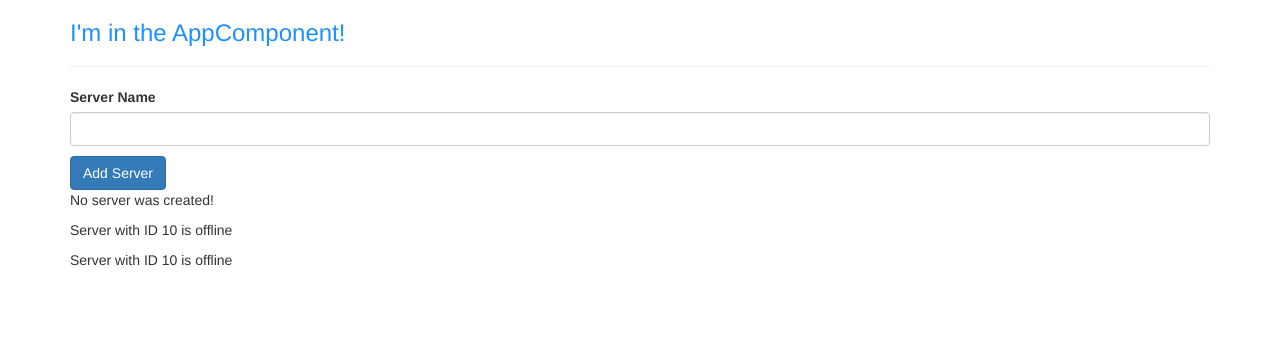
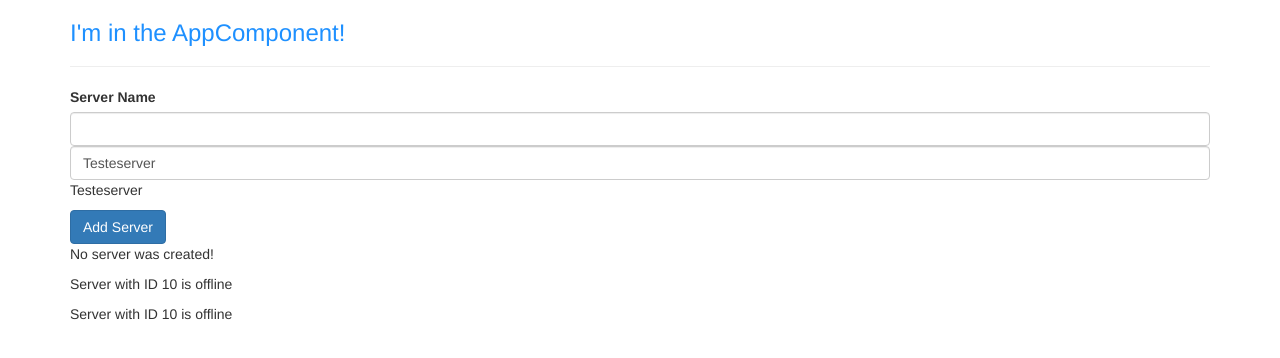
Before and after one commit to pedromonteiro01/AngularJS, an Angular app in the folder my-first-app/: page / in a window 1280 px wide. Shown: the top 358 px of the page. Built offline with nearby package versions, Linux system fonts and the light colour scheme.

Commit message:
two way databinding

```diff
--- a/my-first-app/src/app/app.module.ts
+++ b/my-first-app/src/app/app.module.ts
@@ -1,4 +1,5 @@
 import { NgModule } from '@angular/core';
+import { FormsModule } from '@angular/forms';
 import { BrowserModule } from '@angular/platform-browser';
 
 import { AppComponent } from './app.component';
@@ -12,7 +13,8 @@
     ServersComponent
   ],
   imports: [
-    BrowserModule
+    BrowserModule,
+    FormsModule
   ],
   providers: [],
   bootstrap: [AppComponent]
--- a/my-first-app/src/app/servers/servers.component.html
+++ b/my-first-app/src/app/servers/servers.component.html
@@ -1,5 +1,6 @@
 <label>Server Name</label>
 <input type="text" class="form-control" (input)="onUpdateServerName($event)">
+<input type="text" class="form-control" [(ngModel)]="serverName">
 <p>{{serverName}}</p>
 
 <button class="btn btn-primary" [disabled]="!allowNewServer" (click)="onCreateServer()">Add Server</button>
--- a/my-first-app/src/app/servers/servers.component.ts
+++ b/my-first-app/src/app/servers/servers.component.ts
@@ -8,7 +8,7 @@
 export class ServersComponent implements OnInit {
   allowNewServer = false;
   serverCreationStatus = 'No server was created!';
-  serverName = '';
+  serverName = 'Testeserver';
 
   constructor() {
     setTimeout( ()=> {
```
